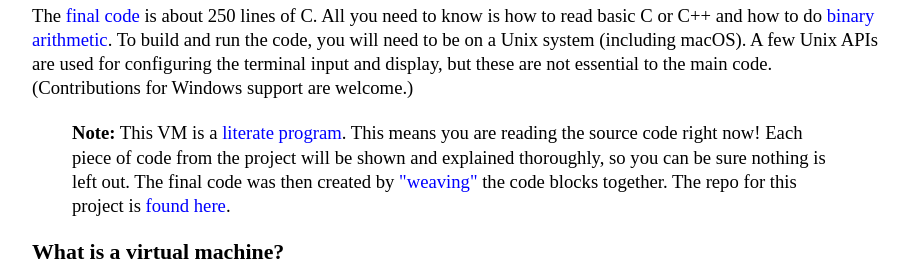
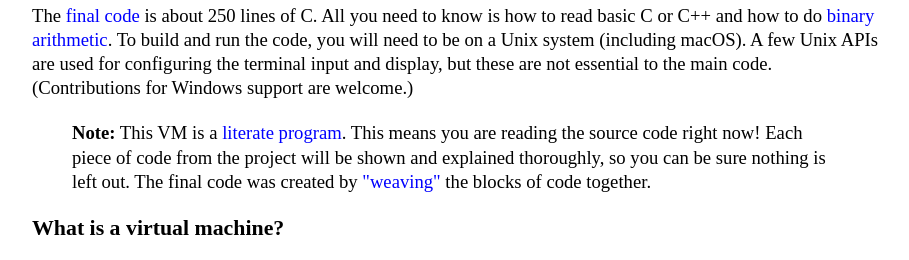
Before and after one commit to justinmeiners/lc3-vm, a plain HTML site: page docs/index.html in a window 1280 px wide. Shown: the part 840-1100 px from the top of the page, without its empty margins (183-1092 px from the left). Drawn offline with nearby package versions, Linux system fonts and the light colour scheme; a web font is replaced by a local one.

Commit message:
removed repo reference

```diff
--- a/docs/index.html
+++ b/docs/index.html
@@ -124,7 +124,7 @@ h4.noheading {
 </p>
 <p>The <a href="src/lc3.c">final code</a> is about 250 lines of C. All you need to know is how to read basic C or C++ and how to do <a href="https://www.swarthmore.edu/NatSci/echeeve1/Ref/BinaryMath/BinaryMath.html">binary arithmetic</a>. To build and run the code, you will need to be on a Unix system (including macOS). A few Unix APIs are used for configuring the terminal input and display, but these are not essential to the main code. (Contributions for Windows support are welcome.)
 </p>
-<blockquote><p> <strong>Note:</strong> This VM is a <a href="https://en.wikipedia.org/wiki/Literate_programming">literate program</a>. This means you are reading the source code right now! Each piece of code from the project will be shown and explained thoroughly, so you can be sure nothing is left out. The final code was then created by <a href="https://github.com/zyedidia/Literate">"weaving"</a> the code blocks together. The repo for this project is <a href="https://github.com/justinmeiners/lc3-vm">found here</a>.
+<blockquote><p> <strong>Note:</strong> This VM is a <a href="https://en.wikipedia.org/wiki/Literate_programming">literate program</a>. This means you are reading the source code right now! Each piece of code from the project will be shown and explained thoroughly, so you can be sure nothing is left out. The final code was created by <a href="https://github.com/zyedidia/Literate">"weaving"</a> the blocks of code together.
 </p>
 </blockquote>
 <h3> What is a virtual machine?</h3>
```
Also changed, not shown: 1 other file.
